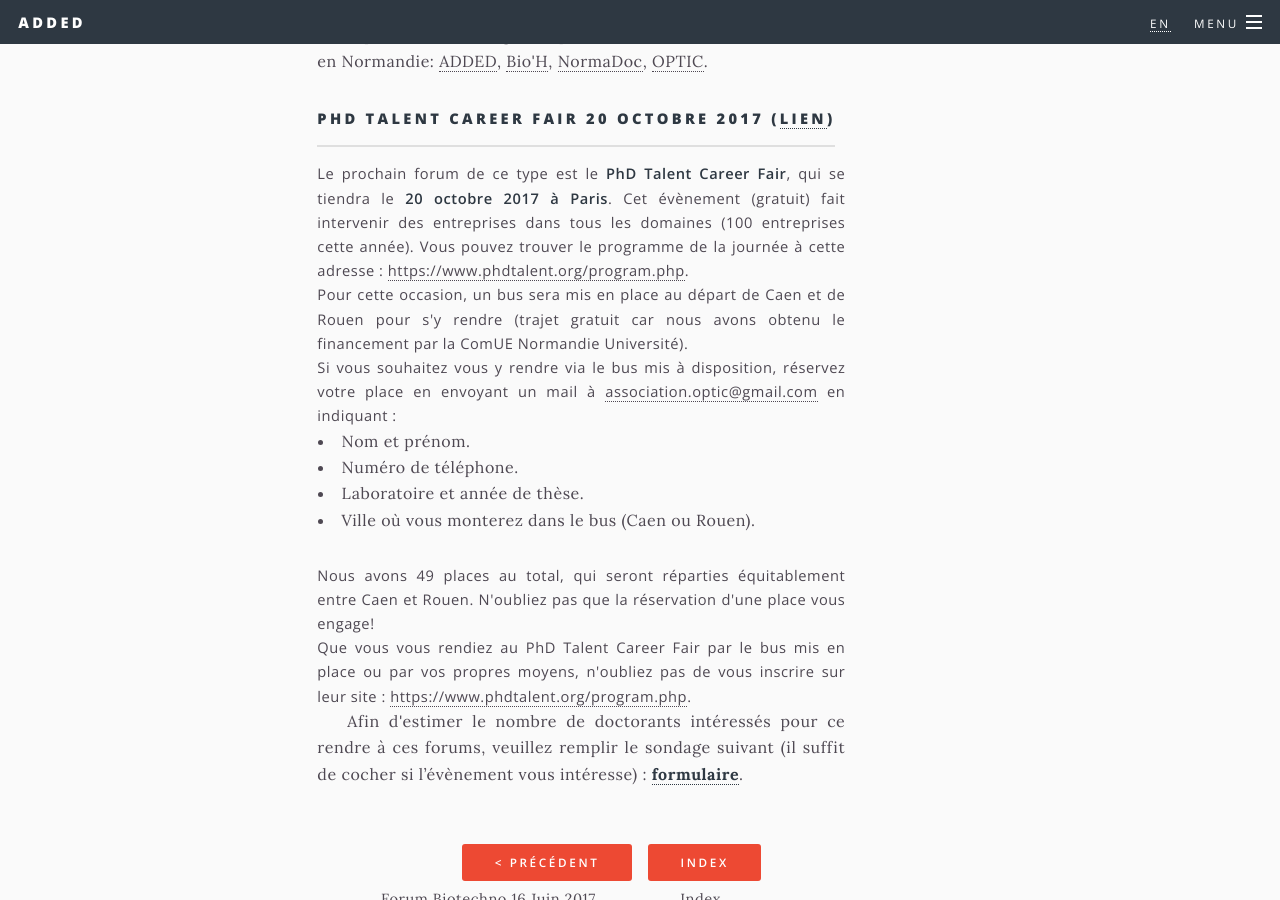
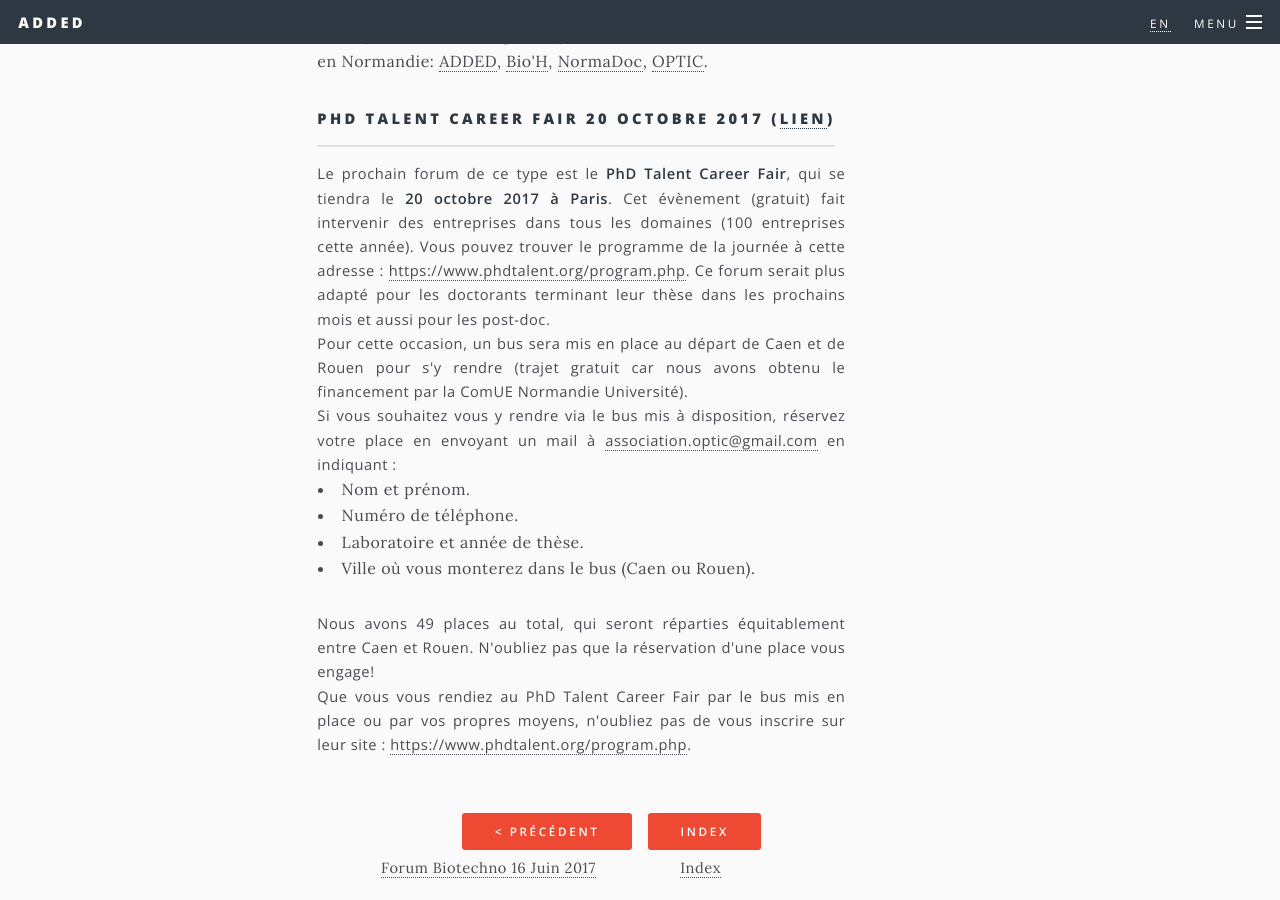
Before and after one commit to asso-added/asso-added.github.io, a Jekyll site: the page built from _posts/2017-10-00-forums-d-emploi-des-jd-octobre-fr.md, in a window 1280 px wide and 900 px high, scrolled down 776 px. Built offline with Jekyll 4.4.1, drawn with Linux system fonts in a browser that asks for light colours; nearby versions of some CDN libraries; library files that are not in the unit come from our copies; comment, search, counter and statistics services are not loaded.

Commit message:
corrections.

```diff
--- a/_includes/forum-d-emploi-des-jeunes-docteurs-2017-oct-fr.html
+++ b/_includes/forum-d-emploi-des-jeunes-docteurs-2017-oct-fr.html
@@ -17,7 +17,7 @@
   </p>
   <h4>PhD Talent Career Fair 20 Octobre 2017 (<a href="https://www.phdtalent.org/program.php">lien</a>)</h4>
   <br>
-Le prochain forum de ce type est le <b>PhD Talent Career Fair</b>, qui se tiendra le <b>20 octobre 2017 à Paris</b>. Cet évènement (gratuit) fait intervenir des entreprises dans tous les domaines (100 entreprises cette année). Vous pouvez trouver le programme de la journée à cette adresse : <a href="https://www.phdtalent.org/program.php">https://www.phdtalent.org/program.php</a>.
+Le prochain forum de ce type est le <b>PhD Talent Career Fair</b>, qui se tiendra le <b>20 octobre 2017 à Paris</b>. Cet évènement (gratuit) fait intervenir des entreprises dans tous les domaines (100 entreprises cette année). Vous pouvez trouver le programme de la journée à cette adresse : <a href="https://www.phdtalent.org/program.php">https://www.phdtalent.org/program.php</a>. Ce forum serait plus adapté pour les doctorants terminant leur thèse dans les prochains mois et aussi pour les post-doc.
 <br>
 Pour cette occasion, un bus sera mis en place au départ de Caen et de Rouen pour s'y rendre (trajet gratuit car nous avons obtenu le financement par la ComUE Normandie Université).
 <br>
@@ -32,12 +32,6 @@
 Nous avons 49 places au total, qui seront réparties équitablement entre Caen et Rouen. N'oubliez pas que la réservation d'une place vous engage!
 <br>
 Que vous vous rendiez au PhD Talent Career Fair par le bus mis en place ou par vos propres moyens, n'oubliez pas de vous inscrire sur leur site : <a href="https://www.phdtalent.org/program.php">https://www.phdtalent.org/program.php</a>.
-  <p>
-    Afin d'estimer le nombre de doctorants intéressés pour ce rendre à ces
-    forums, veuillez remplir le sondage suivant (il suffit de cocher si
-    l’évènement vous intéresse) :
-    <strong><a href="https://docs.google.com/forms/d/e/1FAIpQLSca9DgWNhsPtuNy7TF9ytpjp1RsY6QxPvgtssP6rN_rAik31w/viewform">formulaire</a></strong>.
-  </p>
 </header>
 </div>
 </section>
```
Also changed, not shown: _includes/forum-d-emploi-des-jeunes-docteurs-2017-oct-en.html (+1 -6 lines).
